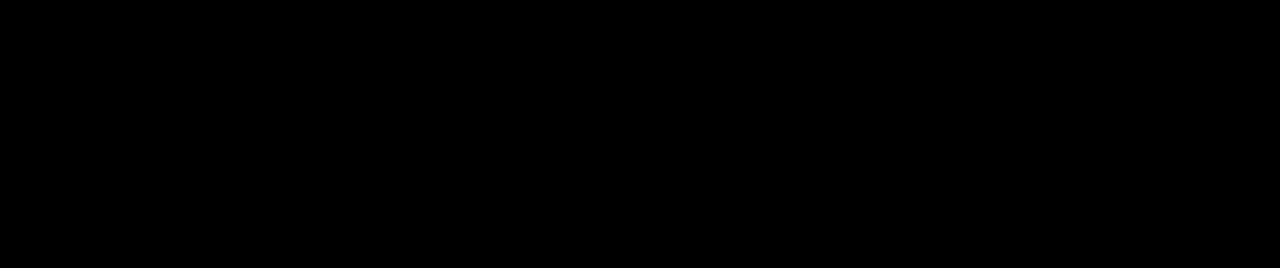
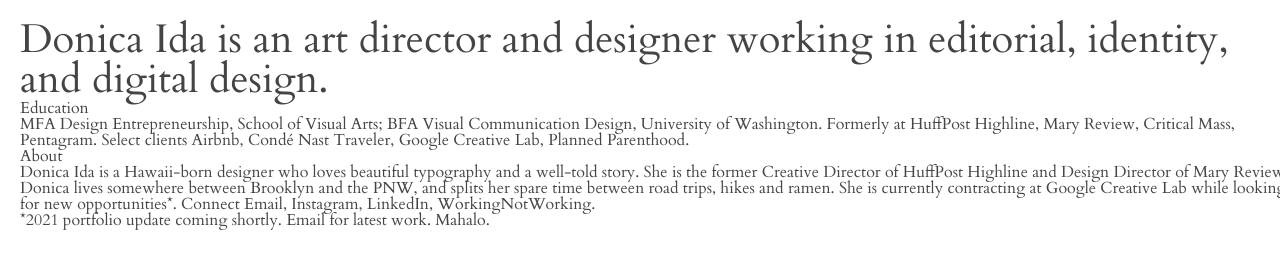
Before and after one commit to 2sumin2/donica, a website: page index.html in a window 1280 px wide. Drawn offline with Linux system fonts and the light colour scheme.

Commit message:
Add content

```diff
--- a/index.html
+++ b/index.html
@@ -6,10 +6,32 @@
   <meta name="viewport" content="width=device-width, initial-scale=1.0" />
   <link rel="stylesheet" href="dist/css/reset.css" />
   <link rel="stylesheet" href="dist/css/styles.css" />
+  <link rel="preconnect" href="https://fonts.googleapis.com">
+  <link rel="preconnect" href="https://fonts.gstatic.com" crossorigin>
+  <link href="https://fonts.googleapis.com/css2?family=Cardo&display=swap" rel="stylesheet">
   <title>Donica</title>
 </head>
 
 <body>
+  <h1>Donica Ida is an art director and designer working in editorial, identity, and digital design.</h1>
+
+  <h4>Education</h4>
+  <h3>MFA Design Entrepreneurship, School of Visual Arts; BFA Visual Communication Design, University of Washington.
+    Formerly
+    at HuffPost Highline, Mary Review, Critical Mass, Pentagram. Select clients Airbnb, Condé Nast Traveler, Google
+    Creative
+    Lab, Planned Parenthood.</h3>
+
+  <h4>About</h4>
+  <h3>Donica Ida is a Hawaii-born designer who loves beautiful typography and a well-told story. She is the former
+    Creative
+    Director of HuffPost Highline and Design Director of Mary Review. Donica lives somewhere between Brooklyn and the
+    PNW,
+    and splits her spare time between road trips, hikes and ramen. She is currently contracting at Google Creative Lab
+    while
+    looking for new opportunities*. Connect Email, Instagram, LinkedIn, WorkingNotWorking.</h3>
+
+  <h4>*2021 portfolio update coming shortly. Email for latest work. Mahalo.</h4>
 </body>
 
 </html>
--- a/package.json
+++ b/package.json
@@ -28,6 +28,6 @@
       "last 2 versions"
     ]
   },
-  "description": "SCSS basic set",
+  "description": "http://donicaida.com/ 로 SCSS 연습하기",
   "homepage": "https://github.com/2sumin/donica.git"
 }
--- a/src/scss/styles.scss
+++ b/src/scss/styles.scss
@@ -1,3 +1,12 @@
 body {
-  background-color: black;
+  background-color: #ffffff;
+  color: #444444;
+  font-family: 'Cardo',
+    serif;
+  width: 100%;
+  margin: 20px;
 }
+
+h1 {
+  font-size: 40px;
+}
```
Also changed, not shown: dist/css/styles.css.
